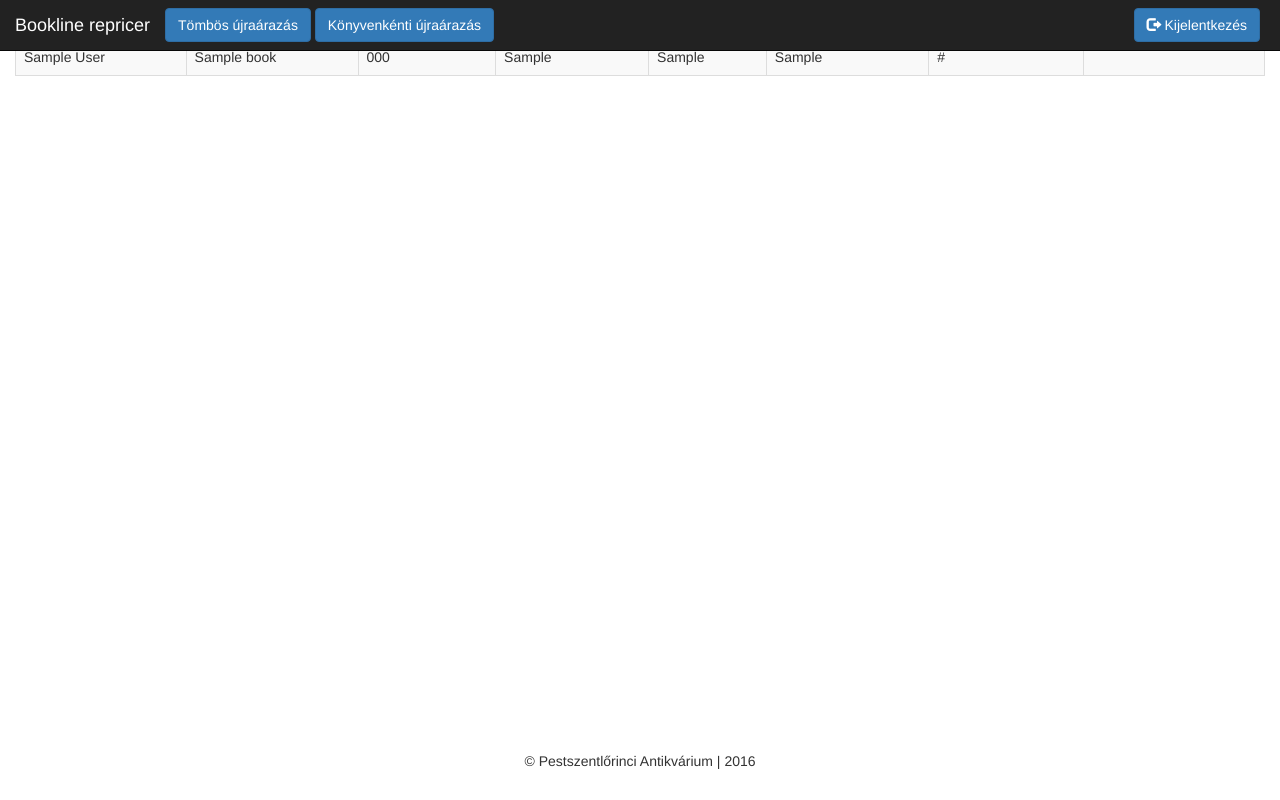
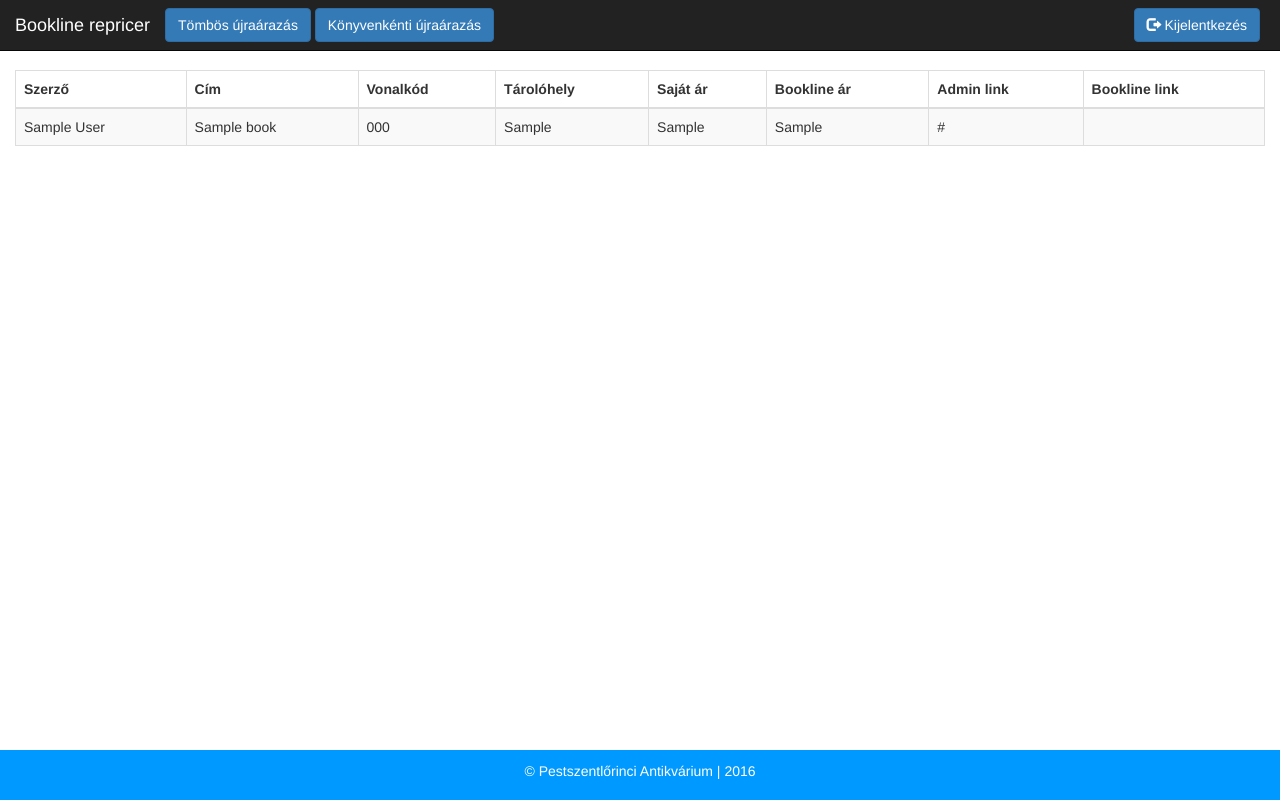
Before and after one commit to handriss/repricer, a Flask app: page /bulk/main/ in a window 1280 px wide. Run offline with Flask 2, Linux system fonts and the light colour scheme; tables that the repository leaves empty hold one stand-in row (values such as "Sample post"); some libraries are stand-ins or nearby versions.

Commit message:
css added and table padding fixed

```diff
--- /dev/null
+++ b/app/static/css/main.css
@@ -0,0 +1,12 @@
+.navbar-fixed-bottom {
+	color: white;
+    width: 100%;
+    height: 10px;
+    background-color: #0099ff;
+	padding: 1rem;
+
+}
+body {
+	padding-top: 70px;
+	padding-bottom: 70px;
+}
--- a/app/templates/header_footer.html
+++ b/app/templates/header_footer.html
@@ -6,6 +6,7 @@
     <meta charset='UTF-8'>
     <title>{% block title %}{% endblock title %} - Bookline Repricer</title>
     <link rel="stylesheet" href="https://bootswatch.com/cerulean/bootstrap.min.css">
+    <link rel="stylesheet" href="/static/css/main.css">
     <script src="https://ajax.googleapis.com/ajax/libs/jquery/1.12.4/jquery.min.js"></script>
     <script src="http://maxcdn.bootstrapcdn.com/bootstrap/3.3.7/js/bootstrap.min.js"></script>
     <meta name="viewport" content="width=device-width, initial-scale=1">
```
Also changed, not shown: users.db.
